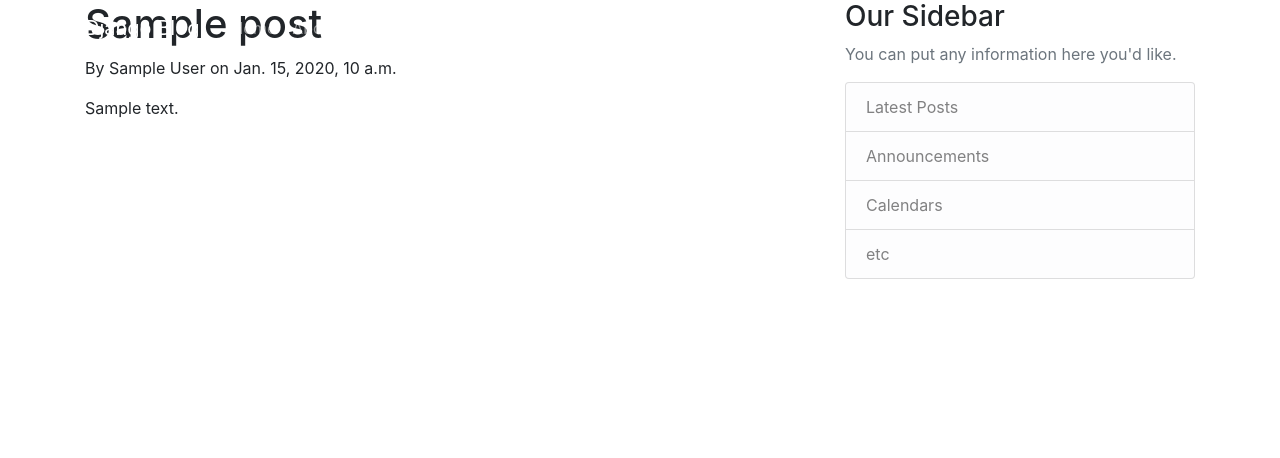
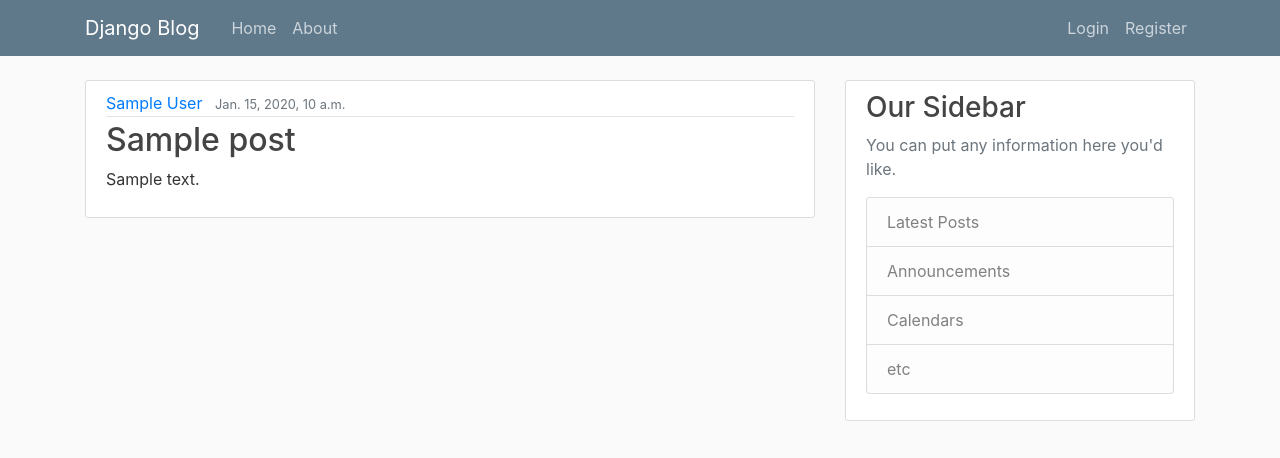
Before and after one commit to YousF9/BlogApp, a Django app: template django_project/blog/templates/blog/home.html in a window 1280 px wide. Shown: the top 458 px of the page. Run offline with Django 3.2, Linux system fonts and the light colour scheme; the template is opened without the code that fills it: most values are stand-ins (such as "Sample title", 1, 10 or a date in 2020); some libraries are stand-ins or nearby versions.

Commit message:
additional styling / url pattern changes

```diff
--- a/django_project/blog/templates/blog/base.html
+++ b/django_project/blog/templates/blog/base.html
@@ -1,3 +1,4 @@
+{% load static %}
 <!DOCTYPE html>
 <html lang="en">
 <head>
@@ -11,6 +12,7 @@
         <link rel="stylesheet" href="https://stackpath.bootstrapcdn.com/bootstrap/4.5.0/css/bootstrap.min.css"
               integrity="sha384-9aIt2nRpC12Uk9gS9baDl411NQApFmC26EwAOH8WgZl5MYYxFfc+NcPb1dKGj7Sk"
               crossorigin="anonymous">
+        <link rel="stylesheet" type="text/css" href="{% static 'blog/main.css' %}">
 
     </head>
     {% if title %}
@@ -23,15 +25,15 @@
 <header class="site-header">
     <nav class="navbar navbar-expand-md navbar-dark bg-steel fixed-top">
         <div class="container">
-            <a class="navbar-brand mr-4" href="/">Django Blog</a>
+            <a class="navbar-brand mr-4" href="{% url 'blog-home' %}">Django Blog</a>
             <button class="navbar-toggler" type="button" data-toggle="collapse" data-target="#navbarToggle"
                     aria-controls="navbarToggle" aria-expanded="false" aria-label="Toggle navigation">
                 <span class="navbar-toggler-icon"></span>
             </button>
             <div class="collapse navbar-collapse" id="navbarToggle">
                 <div class="navbar-nav mr-auto">
-                    <a class="nav-item nav-link" href="/">Home</a>
-                    <a class="nav-item nav-link" href="/about">About</a>
+                    <a class="nav-item nav-link" href="{% url 'blog-home' %}">Home</a>
+                    <a class="nav-item nav-link" href="{% url 'blog-about' %}">About</a>
                 </div>
                 <!-- Navbar Right Side -->
                 <div class="navbar-nav">
--- a/django_project/blog/templates/blog/home.html
+++ b/django_project/blog/templates/blog/home.html
@@ -1,8 +1,15 @@
 {% extends "blog/base.html" %}
 {% block content %}
     {% for post in posts %}
-        <h1>{{ post.title }}</h1>
-        <p>By {{ post.author }} on {{ post.date_posted }}</p>
-        <p>{{ post.content }}</p>
+        <article class="media content-section">
+            <div class="media-body">
+                <div class="article-metadata">
+                    <a class="mr-2" href="#">{{ post.author }}</a>
+                    <small class="text-muted">{{ post.date_posted }}</small>
+                </div>
+                <h2><a class="article-title" href="#">{{ post.title }}</a></h2>
+                <p class="article-content">{{ post.content }}</p>
+            </div>
+        </article>
     {% endfor %}
 {% endblock content %}
```
